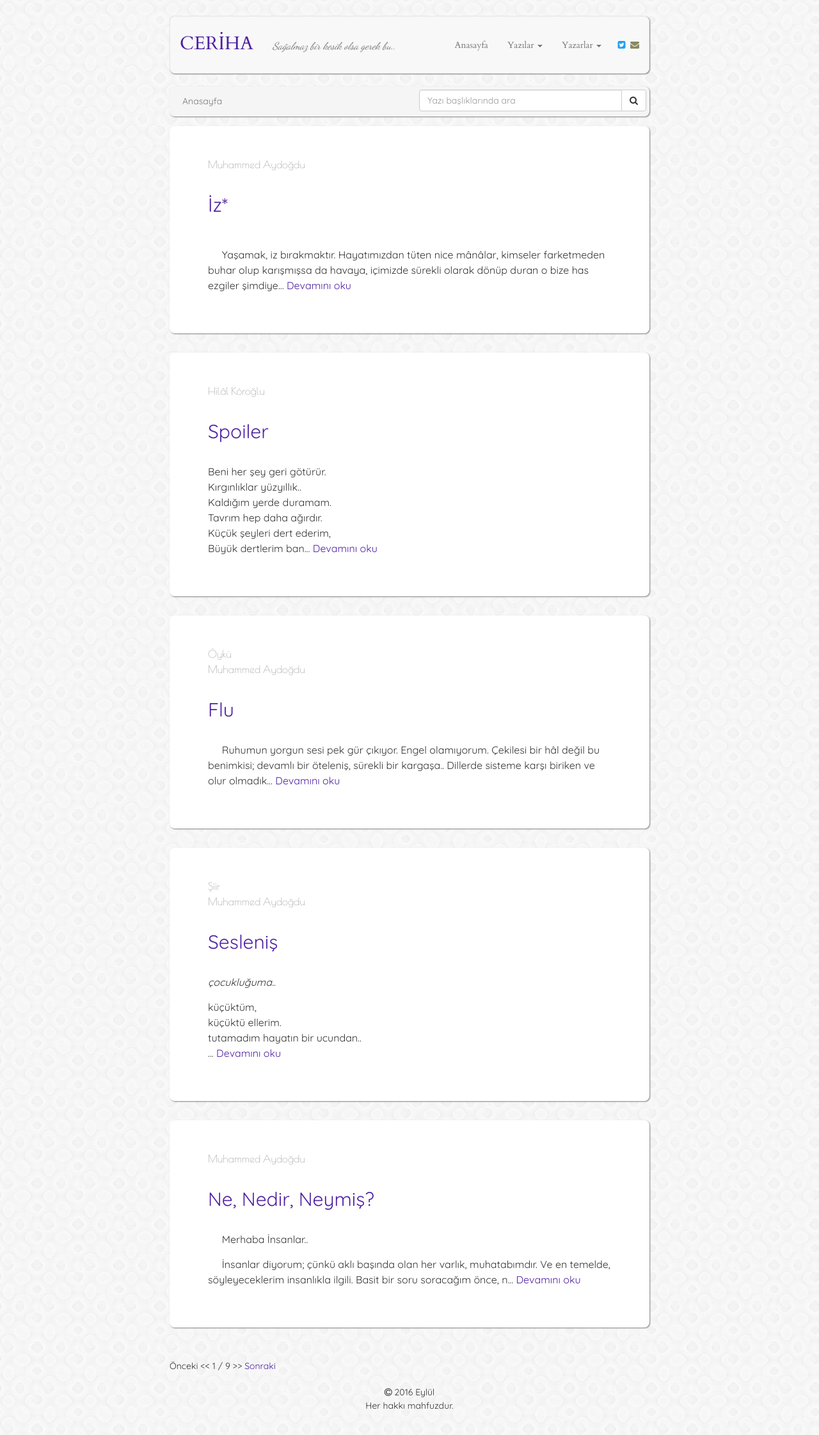
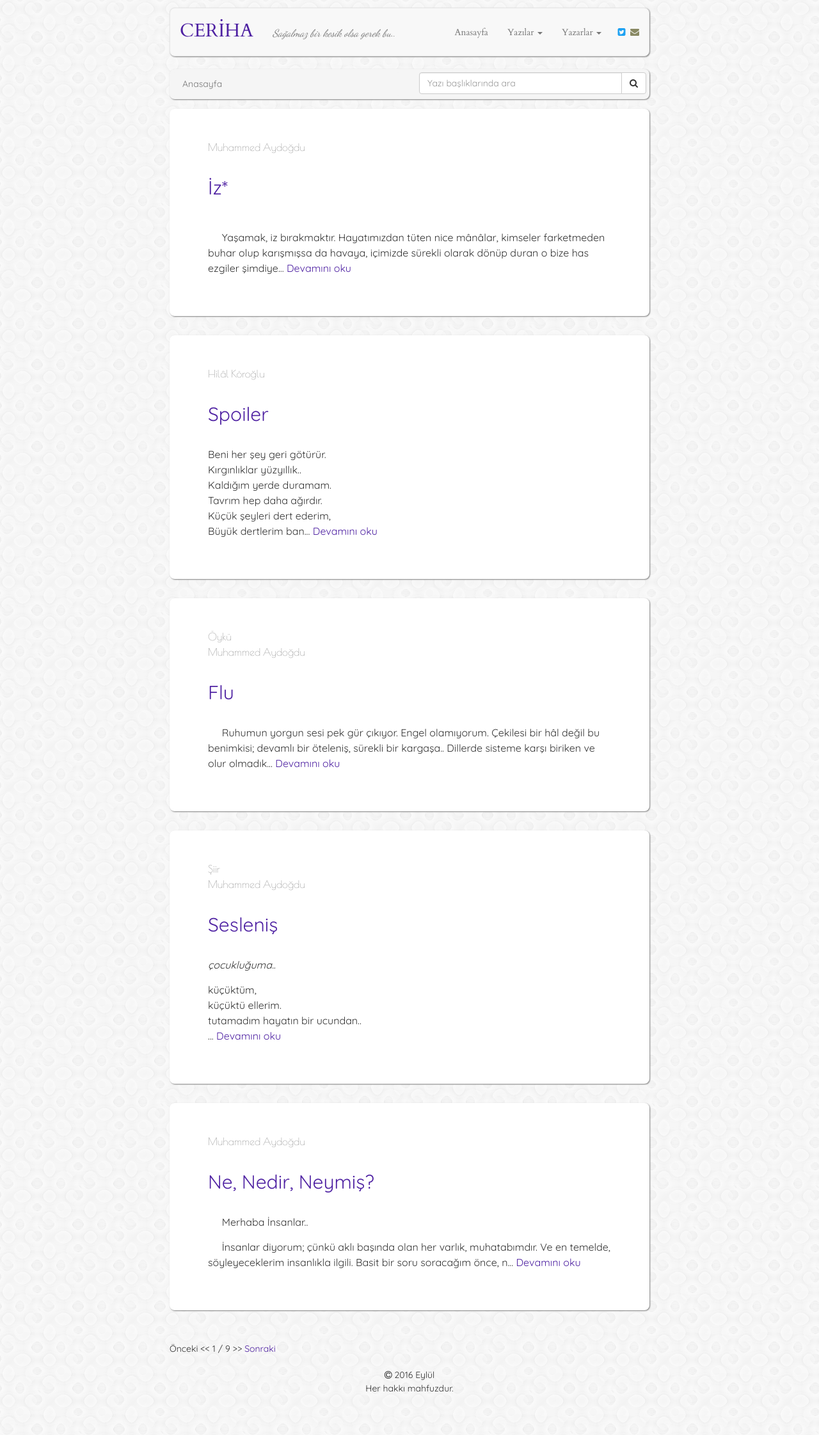
Before and after one commit to muhammedaydogdu/muhammedaydogdu.github.io, a Jekyll site: the page built from index.html, in a window 1280 px wide. Shown: the whole page at 64% size. Built offline with Jekyll 4.4.1, drawn with Linux system fonts in a browser that asks for light colours; some web fonts are replaced; the list of posts is cut into pages by our own code; after the commit the page ends 2216 px from its top, so only the background shows below that.

Commit message:
Update style.css

```diff
--- a/css/style.css
+++ b/css/style.css
@@ -36,9 +36,9 @@ h2 {
 }
 
 .container .navbar {
-  margin-top: 25px;
+  margin-top: 12px;
   font-family: "Cardo", "Times New Roman", serif;
-  padding: 15px 0 15px 0;
+  padding: 8px 0 8px 0;
   box-shadow: 1px 1px 2px grey;
   border-radius: 8px;
 }
```
